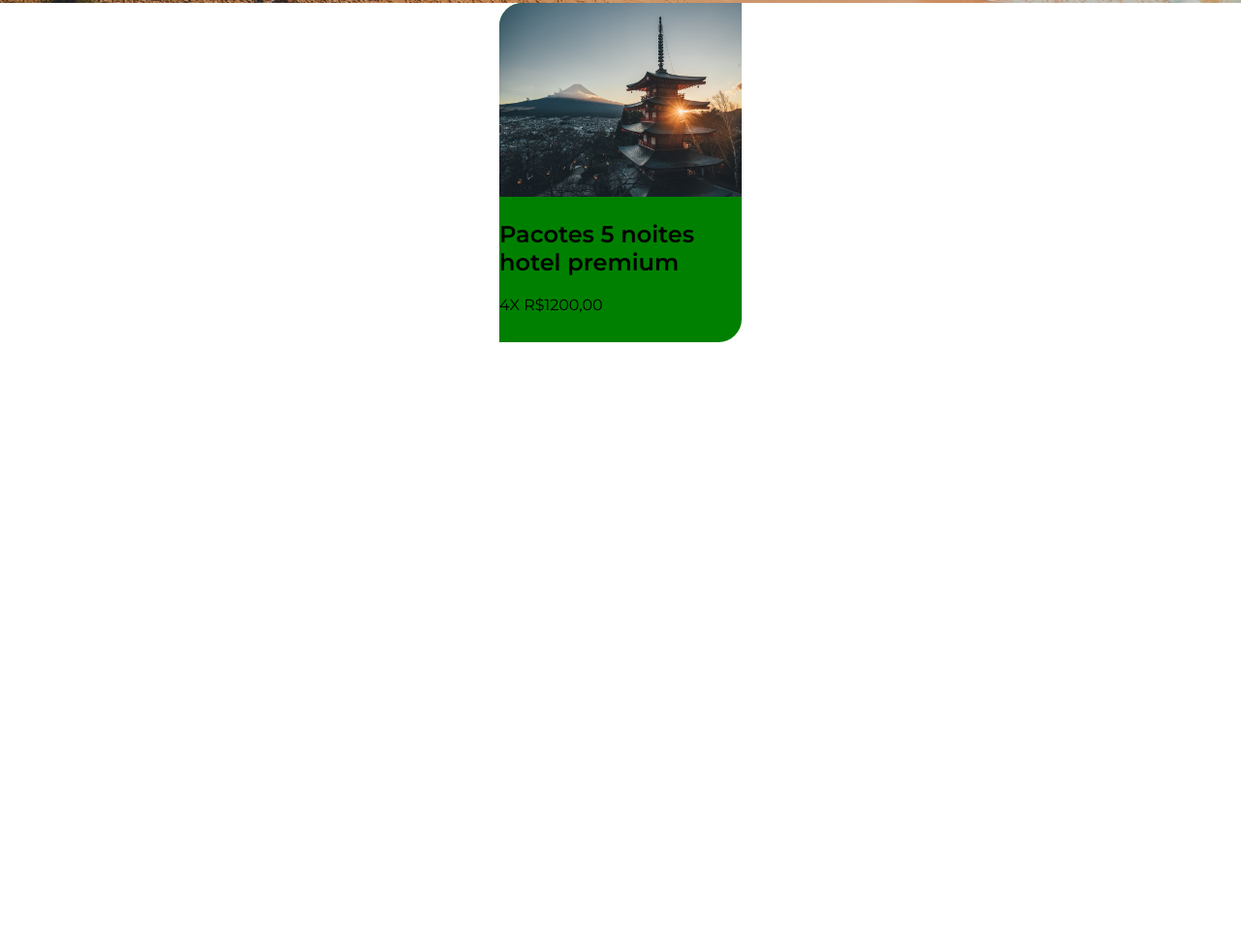
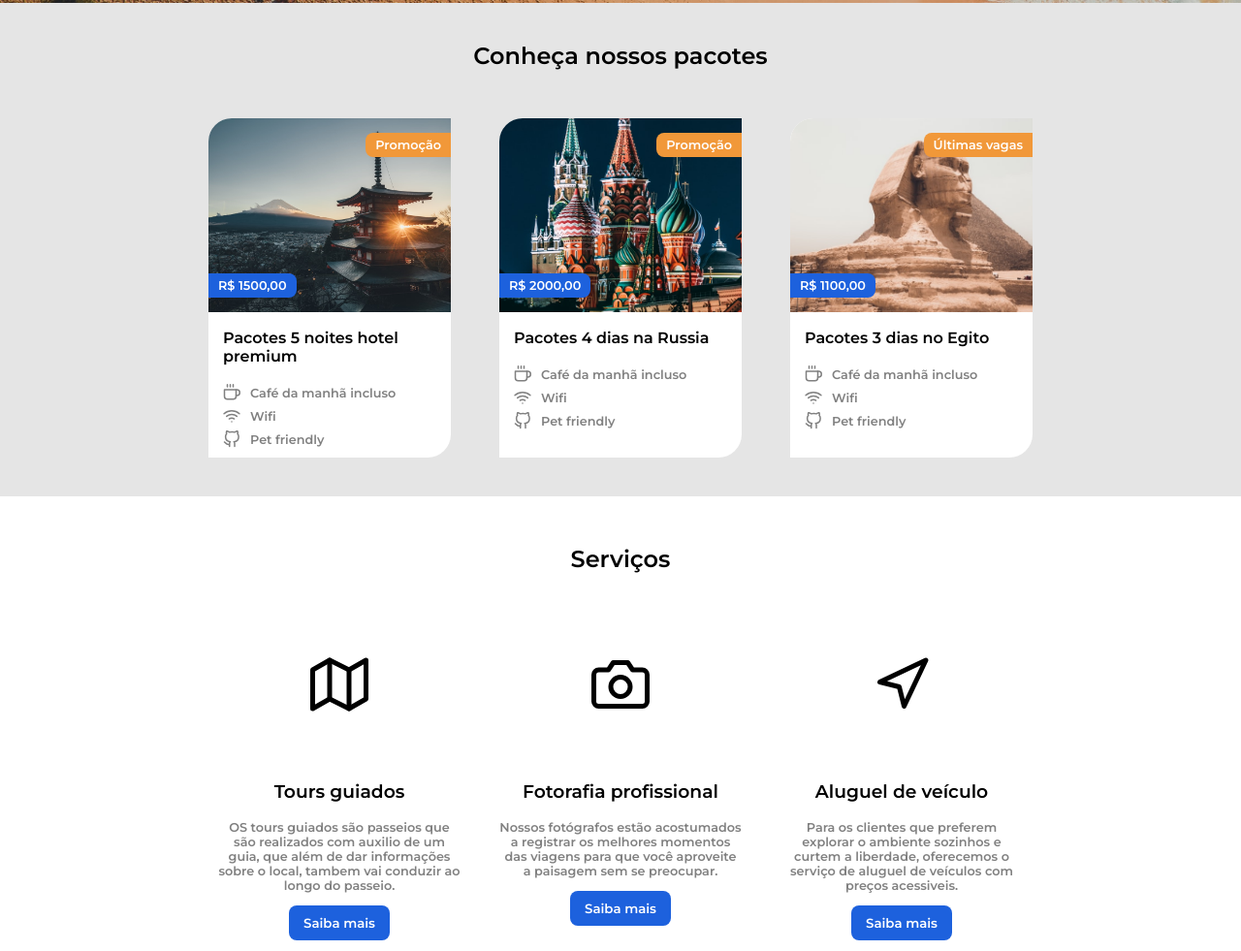
Before and after one commit to GiseleGois/agencia_de_viagens, a plain HTML site: page viagem/index.html in a window 1280 px wide. Shown: the part 647-1628 px from the top of the page at 97% size. Before the commit the page ends 1150 px from the top, so only its background shows below. Drawn offline with nearby package versions, Linux system fonts and the light colour scheme.

Commit message:
add responsiveness

```diff
--- a/viagem/index.html
+++ b/viagem/index.html
@@ -1,14 +1,16 @@
 <!DOCTYPE html>
 <html lang="pt-br">
+
 <head>
     <meta charset="UTF-8">
     <meta http-equiv="X-UA-Compatible" content="IE=edge">
     <meta name="viewport" content="width=device-width, initial-scale=1.0">
 
     <title>Viajando no CSS</title>
-
+    <script src="https://unpkg.com/feather-icons"></script>
     <link rel="stylesheet" href="style.css">
 </head>
+
 <body>
     <header>
         <nav>
@@ -29,14 +31,105 @@
     </header>
 
     <section class="pacotes">
-        <div class="card">
-            <img class="card-img" src="./assets/card1.jpg" alt="">
-            <div class="card-content">
-                <h1>Pacotes 5 noites hotel premium</h1>
-                <p>4X R$1200,00</p>
+        <h1 class="pacotes-title">Conheça nossos pacotes</h1>
+
+        <div class="pacotes-cards">
+
+            <div class="card">
+                <div class="card-tag card-tag-top">
+                    <p>Promoção</p>
+                </div>
+
+                <div class="card-tag card-tag-botton">
+                    <p>R$ 1500,00</p>
+                </div>
+                <img class="card-img" src="./assets/card1.jpg" alt="japao">
+                <div class="card-content">
+                    <h1>Pacotes 5 noites hotel premium</h1>
+                    <ul>
+                        <li><i data-feather="coffee"></i> Café da manhã incluso</li>
+                        <li><i data-feather="wifi"></i> Wifi</li>
+                        <li><i data-feather="github"></i> Pet friendly</li>
+                    </ul>
+                    <p></p>
+                </div>
+            </div>
+            <div class="card">
+                <div class="card-tag card-tag-top">
+                    <p>Promoção</p>
+                </div>
+
+                <div class="card-tag card-tag-botton">
+                    <p>R$ 2000,00</p>
+                </div>
+                <img class="card-img" src="./assets/card2.jpg" alt="russia">
+                <div class="card-content">
+                    <h1>Pacotes 4 dias na Russia</h1>
+                    <ul>
+                        <li><i data-feather="coffee"></i> Café da manhã incluso</li>
+                        <li><i data-feather="wifi"></i> Wifi</li>
+                        <li><i data-feather="github"></i> Pet friendly</li>
+                    </ul>
+                    <p></p>
+                </div>
+            </div>
+            <div class="card">
+                <div class="card-tag card-tag-top">
+                    <p>Últimas vagas</p>
+                </div>
+
+                <div class="card-tag card-tag-botton">
+                    <p>R$ 1100,00</p>
+                </div>
+                <img class="card-img" src="./assets/card3.jpg" alt="egito">
+                <div class="card-content">
+                    <h1>Pacotes 3 dias no Egito</h1>
+                    <ul>
+                        <li><i data-feather="coffee"></i> Café da manhã incluso</li>
+                        <li><i data-feather="wifi"></i> Wifi</li>
+                        <li><i data-feather="github"></i> Pet friendly</li>
+                    </ul>
+                    <p></p>
+                </div>
             </div>
         </div>
     </section>
 
+    <section class="servicos">
+        <h1 class="servicos-title"> Serviços</h1>
+        <div class="servicos-cards">
+            <div class="card">
+                <i data-feather="map"></i>
+                <div class="card-content">
+                    <h3>Tours guiados</h3>
+                    <p>OS tours guiados são passeios que são realizados com auxilio de um guia, que além de dar informações sobre o local, tambem vai conduzir ao longo do passeio.</p>
+                    <button>Saiba mais</button>
+                </div>
+            </div>
+
+            <div class="card">
+                <i data-feather="camera"></i>
+                <div class="card-content">
+                    <h3>Fotorafia profissional</h3>
+                    <p>Nossos fotógrafos estão acostumados a registrar os melhores momentos das viagens para que você aproveite a paisagem sem se preocupar.</p>
+                    <button>Saiba mais</button>
+                </div>
+            </div>
+
+            <div class="card">
+                <i data-feather="navigation"></i>
+                <div class="card-content">
+                    <h3>Aluguel de veículo</h3>
+                    <p>Para os clientes que preferem explorar o ambiente sozinhos e curtem a liberdade, oferecemos o serviço de aluguel de veículos com preços acessiveis.</p>
+                    <button>Saiba mais</button>
+                </div>
+            </div>
+        </div>
+    </section>
+
+    <script>
+        feather.replace()
+    </script>
 </body>
+
 </html>
--- a/viagem/style.css
+++ b/viagem/style.css
@@ -1,5 +1,4 @@
 @import url('https://fonts.googleapis.com/css2?family=Montserrat:wght@400;600&display=swap');
-
 * {
     box-sizing: border-box;
 }
@@ -7,6 +6,7 @@
 body {
     margin: 0;
     font-family: 'Montserrat', sans-serif;
+    width: 100vw;
 }
 
 button {
@@ -17,13 +17,11 @@ button {
     background: #4E9776;
     color: white;
     font-family: 'Montserrat', sans-serif;
-
 }
 
 header {
     height: calc(100vh - 150px);
     background: no-repeat center/cover url('./assets/Logo.jpg');
-
 }
 
 header nav {
@@ -57,45 +55,179 @@ header nav ul li {
 }
 
 .pacotes {
-    /* background: purple; */
-    height: 500px;
+    background: #e5e5e5;
+    padding: 15px;
+}
+
+.pacotes .pacotes-cards {
+    display: flex;
+    margin: auto;
+    max-width: 950px;
+    flex-wrap: wrap;
+    justify-content: center;
+}
+
+.pacotes .pacotes-title {
+    width: 100%;
+    text-align: center;
+    margin: auto;
+    margin: 25px 0;
 }
 
 .pacotes .card {
     width: 250px;
     height: 350px;
-    background: green;
+    background: white;
     border-radius: 24px 0px;
-    margin: auto;
+    margin: 25px;
+    position: relative;
 }
 
 .pacotes .card-img {
     width: 250px;
     height: 200px;
     border-radius: 24px 0 0 0;
+    object-fit: cover;
 }
+
+.pacotes .card-content {
+    padding: 0 15px;
+}
+
+.pacotes .card-content ul {
+    display: flex;
+    flex-direction: column;
+    list-style: none;
+    padding: 0;
+}
+
+.pacotes .card-content ul li {
+    font-size: 0.8rem;
+    display: flex;
+    align-items: center;
+    margin: 3px 0;
+    color: gray;
+    font-weight: bold;
+}
+
+.pacotes .card-content li svg {
+    width: 18px;
+    height: 18px;
+    margin-right: 10px;
+}
+
+.pacotes .card-content h1 {
+    font-size: 1rem;
+}
+
+.pacotes .card .card-tag-top {
+    position: absolute;
+    right: 0;
+    top: 15px;
+    background: #F19839;
+    border-radius: 8px 0 0 8px;
+    padding: 5px 10px;
+}
+
+.pacotes .card .card-tag-botton {
+    position: absolute;
+    left: 0;
+    top: 160px;
+    background: #1D61DD;
+    border-radius: 0 8px 8px 0;
+    padding: 5px 10px;
+}
+
+.pacotes .card .card-tag p {
+    margin: 0;
+    font-size: 0.8rem;
+    color: white;
+    font-weight: bold;
+    font-family: 'Montserrat', sans-serif;
+}
+
+.servicos {
+    padding: 15px;
+}
+
+.servicos .servicos-title {
+    text-align: center;
+    margin: 35px 0;
+}
+
+.servicos .servicos-cards {
+    /* margin-top: 25px; */
+    display: flex;
+    max-width: 950px;
+    justify-content: center;
+    margin: auto;
+    flex-wrap: wrap;
+}
+
+.servicos .card {
+    width: 250px;
+    display: flex;
+    flex-direction: column;
+    align-items: center;
+    margin: 0 20px;
+}
+
+.servicos .card svg:hover {
+    stroke: #1D61DD;
+    transform: scale(1.1);
+}
+
+.servicos .card svg {
+    width: 60px;
+    height: 60px;
+    margin: 50px;
+    transition: all 1s;
+}
+
+.servicos .card h3 {
+    font-weight: bold;
+}
+
+.servicos .card p {
+    color: gray;
+    font-size: .8rem;
+    text-align: center;
+    font-weight: bold;
+}
+
+.servicos .card .card-content {
+    height: 180px;
+    text-align: center;
+}
+
+.servicos button {
+    background: #1D61DD;
+}
+
 
 /* RESPONSIVIDADE */
 
-/*  */
-@media (min-width: 1200px) {
-
-}
 
 /*  */
-@media (min-width: 768px) and (max-width: 979px) {
 
-}
+@media (min-width: 1200px) {}
+
 
 /*  */
-@media (max-width: 767px) {
 
-}
+@media (min-width: 768px) and (max-width: 979px) {}
+
 
 /*  */
+
+@media (max-width: 767px) {}
+
+
+/*  */
+
 @media (max-width: 480px) {
     body {
-        height: calc(100vh - 55px);
+        margin-bottom: 55px;
     }
     header nav ul {
         position: fixed;
@@ -104,17 +236,15 @@ header nav ul li {
         width: 100%;
         padding: 0;
         margin: 0;
-
+        z-index: 99;
         background: #1D61DD;
         color: white;
         font-weight: bold;
         height: 55px;
-
         display: flex;
         justify-content: space-between;
         align-items: center;
     }
-
     header nav p {
         width: 100%;
         text-align: center;
```
Also changed, not shown: viagem/assets/card2.jpg (added), viagem/assets/card3.jpg (added).
